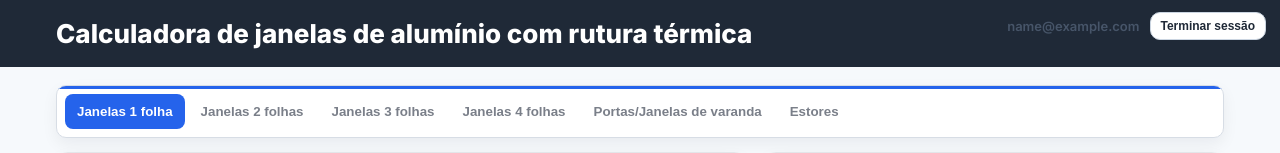
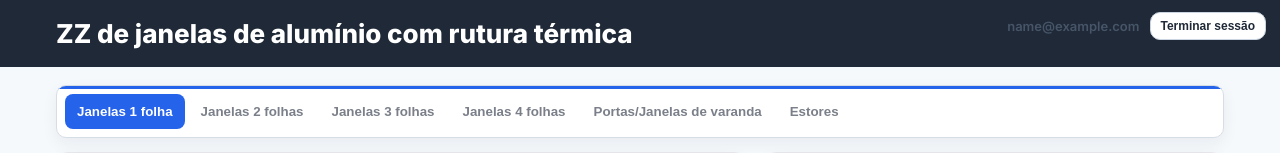
Before and after one commit to andredevilz/janely, a PHP site: page / in a window 1280 px wide. Shown: the top 153 px of the page. Run offline with PHP 8.4, Linux system fonts and the light colour scheme; the visitor is signed in with stand-in values (Sample User, id 1); data that the repository does not hold is empty; some libraries are stand-ins or nearby versions.

Commit message:
Update index.php

```diff
--- a/index.php
+++ b/index.php
@@ -5,7 +5,7 @@ require_login_page(); // _session.php já faz session_start com os parâmetros c
 ?>
 <!doctype html>
 <html lang="pt-PT">
-<headzz>
+<head>
   <meta charset="utf-8">
   <meta name="viewport" content="width=device-width,initial-scale=1">
   <title>Calculadora de janelas</title>
@@ -43,7 +43,7 @@ require_login_page(); // _session.php já faz session_start com os parâmetros c
     </form>
   </div>
 
-  <div class="titlebar"><h1>Calculadora de janelas de alumínio com rutura térmica</h1></div>
+  <div class="titlebar"><h1>ZZ de janelas de alumínio com rutura térmica</h1></div>
 
   <div class="wrap">
     <!-- TABS -->
```
